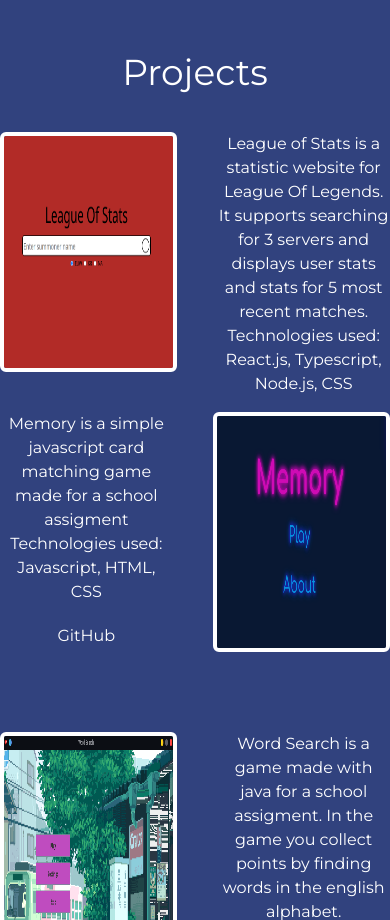
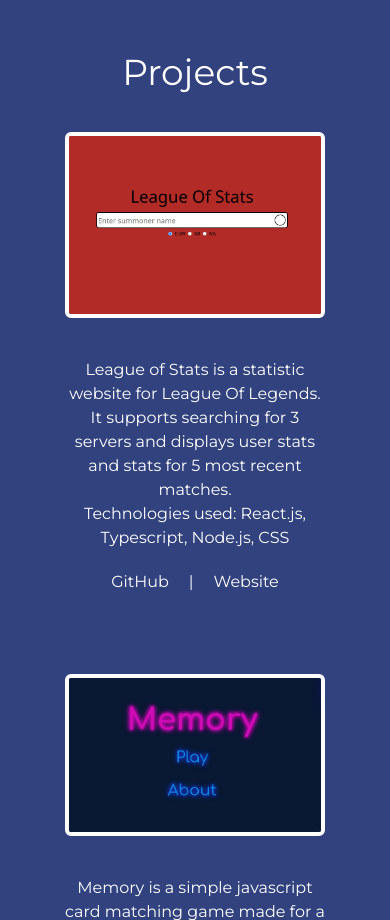
Before and after one commit to svenahac/svenahac.com, a Svelte app: page / in a window 390 px wide. Shown: the part 1080-2000 px from the top of the page. Built offline with nearby package versions, Linux system fonts and the light colour scheme.

Commit message:
made website responsive

```diff
--- a/src/App.svelte
+++ b/src/App.svelte
@@ -5,14 +5,14 @@
 <main>
   <div class="">
     <div id="fist-page" class="m-0 flex flex-col min-h-screen justify-center">
-      <h1 class="text-6xl">Sven Ahac</h1>
+      <h1 class="text-6xl mb-5">Sven Ahac</h1>
 
       <ul class="flex flex-row space-x-5 justify-center">
-        <li><a target="_blank" href="https://github.com/svenahac">GitHub</a></li>
+        <li><a target="_blank" href="https://github.com/svenahac" class="hover:text-lg duration-300">GitHub</a></li>
         <p>|</p>
-        <li><a target="_blank" href="https://www.linkedin.com/in/svenahac/">LinkedIn</a></li>
+        <li><a target="_blank" href="https://www.linkedin.com/in/svenahac/" class="hover:text-lg duration-300">LinkedIn</a></li>
         <p>|</p>
-        <li><a target="_blank" href="mailto:ahacsh@gmail.com">Email</a></li>
+        <li><a target="_blank" href="mailto:ahacsh@gmail.com" class="hover:text-lg duration-300">Email</a></li>
       </ul>
     </div>
     <div id="about" class="h-72">
@@ -25,39 +25,39 @@
       <h2 class="text-4xl mb-10">Projects</h2>
 
       <!-- First Project -->
-      <div id="p1" class="mb-10 flex flex-row h-60 space-x-10 justify-center rounded-md">
-        <div class="container border-4 border-white w-100 overflow-hidden rounded-md"><a target="_blank" href="https://los.svenahac.com/"><img class="w-full h-full" alt="League of Stats" src="/assets/los.png"></a></div>
-        <div class="container w-100">
+      <div id="p1" class="mb-20 flex dsk:flex-row flex-col h-130 dsk:h-60 dsk:space-x-10 justify-center rounded-md">
+        <div class="container border-4 border-white mb-10 m-auto dsk:m-0 dsk:w-100 w-4/6 overflow-hidden rounded-md"><a target="_blank" href="https://los.svenahac.com/"><img class="w-full h-full" alt="League of Stats" src="/assets/los.png"></a></div>
+        <div class="container dsk:w-100 w-4/6 m-auto dsk:m-0">
           <p>League of Stats is a statistic website for League Of Legends. It supports searching for 3 servers and displays user stats and stats for 5 most recent matches.</p>
           <p>Technologies used: React.js, Typescript, Node.js, CSS</p>
           <ul class="flex flex-row space-x-5 mt-5 justify-center">
-            <li><a target="_blank" href="https://github.com/svenahac/league-of-stats">GitHub</a></li>
+            <li><a target="_blank" href="https://github.com/svenahac/league-of-stats" class="hover:text-lg duration-200">GitHub</a></li>
             <p>|</p>
-            <li><a target="_blank" href="https://los.svenahac.com/">Website</a></li>
+            <li><a target="_blank" href="https://los.svenahac.com/" class="hover:text-lg duration-200">Website</a></li>
           </ul>
         </div>
       </div>
 
       <!-- Second Project -->
-      <div id="p2" class="mb-20 flex flex-row h-60 space-x-10 justify-center">
-        <div class="container w-100">
+      <div id="p2" class="mb-20 flex dsk:flex-row flex-col-reverse h-130 dsk:h-60 dsk:space-x-10 justify-center rounded-md">
+        <div class="container dsk:w-100 w-4/6 m-auto dsk:m-0">
           <p>Memory is a simple javascript card matching game made for a school assigment</p>
           <p>Technologies used: Javascript, HTML, CSS</p>
           <ul class="flex flex-row space-x-5 mt-5 justify-center">
-            <li><a target="_blank" href="https://github.com/svenahac/Memory">GitHub</a></li>
+            <li><a target="_blank" href="https://github.com/svenahac/Memory" class="hover:text-lg duration-200">GitHub</a></li>
           </ul>
         </div>
-        <div class="container border-4 border-white w-100 rounded-md overflow-hidden"><a target="_blank" href="https://github.com/svenahac/Memory"><img class="w-full h-full" alt="Memory" src="/assets/memory.png"></a></div>
+        <div class="container border-4 border-white mb-10 m-auto dsk:m-0 dsk:w-100 w-4/6 overflow-hidden rounded-md"><a target="_blank" href="https://github.com/svenahac/Memory"><img class="w-full h-full" alt="Memory" src="/assets/memory.png"></a></div>
       </div>
 
       <!-- Third Project -->
-      <div id="p3" class="mb-20 flex flex-row h-60 space-x-10 justify-center">
-        <div class="container border-4 border-white w-100 rounded-md overflow-hidden"><a target="_blank" href="https://github.com/svenahac/WordGame"><img class="w-full h-full" alt="Word Search" src="/assets/wordGame.png"></a></div>
-        <div class="container w-100">
+      <div id="p3" class="mb-20 flex dsk:flex-row flex-col h-130 dsk:h-60 dsk:space-x-10 justify-center rounded-md">
+        <div class="container border-4 border-white mb-10 m-auto dsk:m-0 dsk:w-100 w-4/6 overflow-hidden rounded-md"><a target="_blank" href="https://github.com/svenahac/WordGame"><img class="w-full h-full" alt="Word Search" src="/assets/wordGame.png"></a></div>
+        <div class="container dsk:w-100 w-4/6 m-auto dsk:m-0">
           <p>Word Search is a game made with java for a school assigment. In the game you collect points by finding words in the english alphabet. </p>
           <p>Technologies used: Java, Swing GUI</p>
           <ul class="flex flex-row space-x-5 mt-5 justify-center">
-            <li><a target="_blank" href="https://github.com/svenahac/WordGame">GitHub</a></li>
+            <li><a target="_blank" href="https://github.com/svenahac/WordGame" class="hover:text-lg duration-200">GitHub</a></li>
           </ul>
         </div>
       </div>
--- a/tailwind.config.cjs
+++ b/tailwind.config.cjs
@@ -9,6 +9,10 @@ module.exports = {
       },
       spacing: {
         100: "26rem",
+        101: "27rem",
+      },
+      screens: {
+        dsk: "886px",
       },
     },
   },
```
